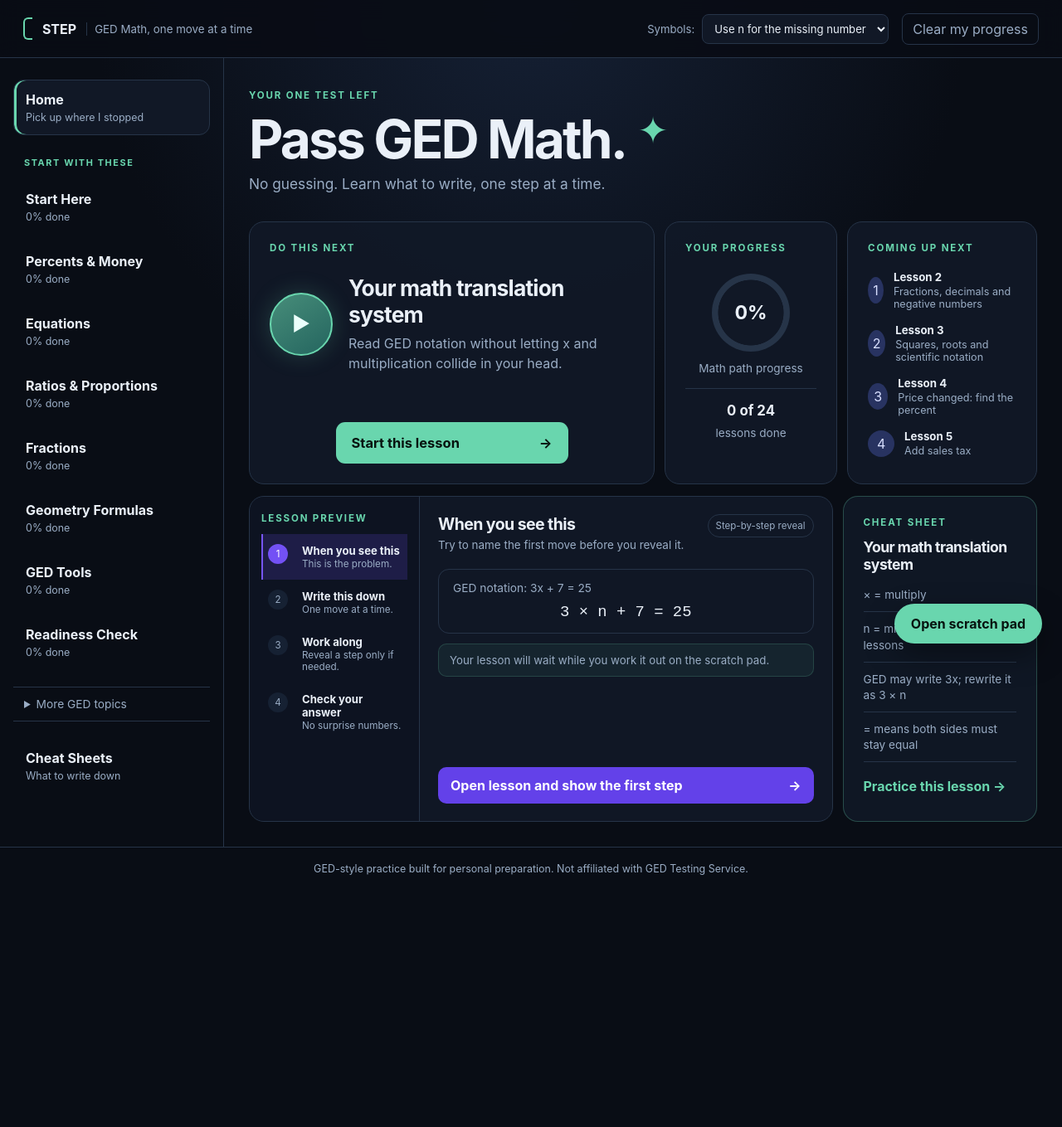
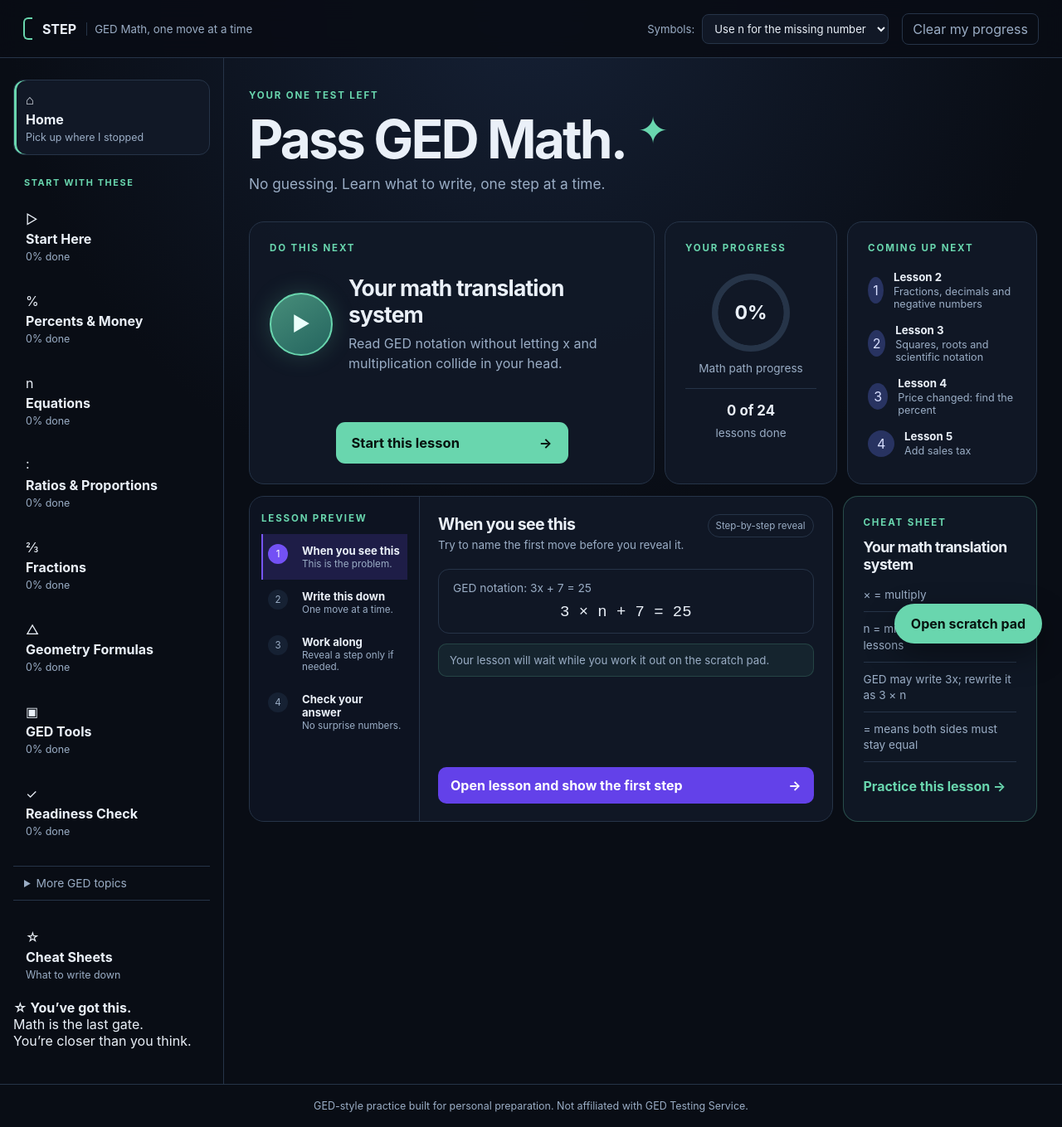
Before and after one commit to Kodaxadev/ged-math-path, a React (Vite) app: page / in a window 1280 px wide. Shown: the whole page at 83% size. Before the commit the page ends 1073 px from the top, so only its background shows below. Built offline with nearby package versions, Linux system fonts and the light colour scheme.

Commit message:
Align sidebar navigation with STEP concept design

```diff
--- a/src/components/Nav.tsx
+++ b/src/components/Nav.tsx
@@ -9,6 +9,9 @@ type Props = {
 };
 
 const mainPath: ModuleId[] = ['orientation', 'percent', 'equations', 'ratios', 'fractions', 'geometry', 'calculator', 'readiness'];
+const icons: Partial<Record<ModuleId, string>> = {
+  orientation: '▷', percent: '%', equations: 'n', ratios: '∶', fractions: '⅔', geometry: '△', calculator: '▣', readiness: '✓',
+};
 
 export function Nav({ modules, progress, activeModule, onSelect }: Props) {
   const shown = modules.filter((module) => mainPath.includes(module.id));
@@ -17,7 +20,8 @@ export function Nav({ modules, progress, activeModule, onSelect }: Props) {
 
   function item(module: CourseModule) {
     return (
-      <button key={module.id} className={activeModule === module.id ? 'nav-card active' : 'nav-card'} onClick={() => onSelect(module.id)}>
+      <button key={module.id} className={activeModule === module.id ? 'nav-card active nav-with-icon' : 'nav-card nav-with-icon'} onClick={() => onSelect(module.id)}>
+        <span className="nav-icon" aria-hidden="true">{icons[module.id] ?? '·'}</span>
         <span className="nav-title">{module.title}</span>
         <span className="nav-note">{moduleCompletion(module, progress)}% done</span>
       </button>
@@ -26,7 +30,8 @@ export function Nav({ modules, progress, activeModule, onSelect }: Props) {
 
   return (
     <nav className="side-nav" aria-label="Lessons">
-      <button className={activeModule === 'dashboard' ? 'nav-card active' : 'nav-card'} onClick={() => onSelect('dashboard')}>
+      <button className={activeModule === 'dashboard' ? 'nav-card active nav-with-icon' : 'nav-card nav-with-icon'} onClick={() => onSelect('dashboard')}>
+        <span className="nav-icon" aria-hidden="true">⌂</span>
         <span className="nav-title">Home</span>
         <span className="nav-note">Pick up where I stopped</span>
       </button>
@@ -39,10 +44,16 @@ export function Nav({ modules, progress, activeModule, onSelect }: Props) {
         <div className="more-list">{more.map(item)}</div>
       </details>
 
-      <button className={activeModule === 'cards' ? 'nav-card active' : 'nav-card'} onClick={() => onSelect('cards')}>
+      <button className={activeModule === 'cards' ? 'nav-card active nav-with-icon' : 'nav-card nav-with-icon'} onClick={() => onSelect('cards')}>
+        <span className="nav-icon" aria-hidden="true">☆</span>
         <span className="nav-title">Cheat Sheets</span>
         <span className="nav-note">What to write down</span>
       </button>
+
+      <aside className="pep-talk">
+        <strong>☆ You’ve got this.</strong>
+        <p>Math is the last gate.<br />You’re closer than you think.</p>
+      </aside>
     </nav>
   );
 }
```
